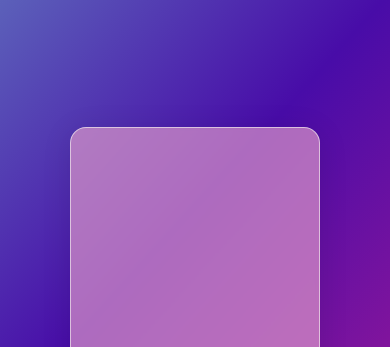
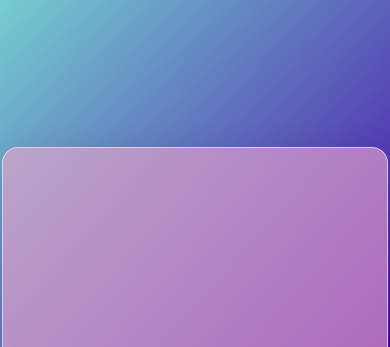
Before and after one commit to laubg/calculadora_simple, a plain HTML site: page index.html in a window 390 px wide. Shown: the top 347 px of the page. Drawn offline with Linux system fonts and the light colour scheme.

Commit message:
responsive correción móvil

```diff
--- a/css/style.css
+++ b/css/style.css
@@ -15,7 +15,7 @@ body{
     background: -webkit-linear-gradient(312deg, rgba(247,37,133,1) 0%, rgba(72,12,168,1) 47%, rgba(128,255,219,1) 100%);
     background: linear-gradient(312deg, rgba(247,37,133,1) 0%, rgba(72,12,168,1) 47%, rgba(128,255,219,1) 100%);
     filter: progid:DXImageTransform.Microsoft.gradient(startColorstr="#f72585",endColorstr="#80ffdb",GradientType=1);
-    background-size: 300% 100%;
+    background-size: 150% 100%;
     animation: gradient 15s ease infinite;
 
 
@@ -54,3 +54,37 @@ body{
 img{
     height:27vh;
 }
+
+/* .btn-gradient {
+    background: #bdbdbd;
+    background: linear-gradient(79.18deg, #49A0CE -0.43%, #7C53BE 22.82%, #C45497 50.61%, #7C53BE 73.76%, #49A0CE 98.43%);
+    background-size: 400% 100%;
+    -webkit-animation: gradient 15s ease infinite;
+    animation: gradient 15s ease infinite;
+    color: white;
+    -webkit-transition: all .3s ease-in-out;
+    transition: all .3s ease-in-out;
+} */
+
+
+/* Responsive -----------------------------------------------------*/
+
+@media (max-width: 506px){
+    .cuadrobase{
+        margin:20px;
+        padding:68px;
+        flex-direction: column;
+        flex-wrap: wrap;
+        align-content: center;
+        justify-content: center;
+        align-items: center;
+
+    }
+    button{
+        font-size: 15px;
+    }
+    .resultados{
+        margin: 51px;
+    }
+
+}
```
